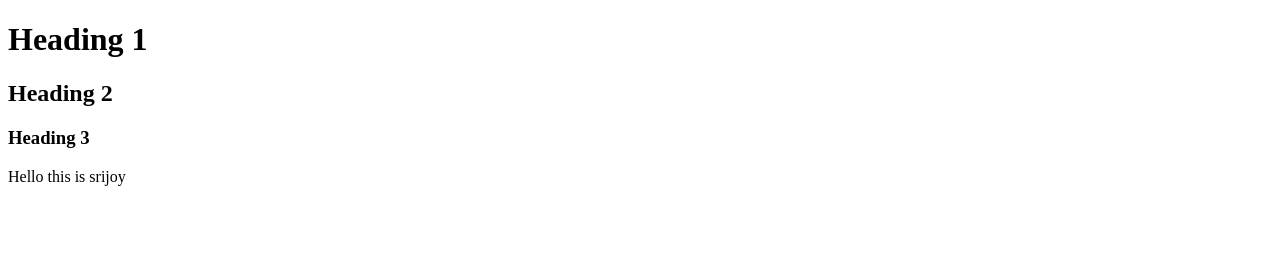
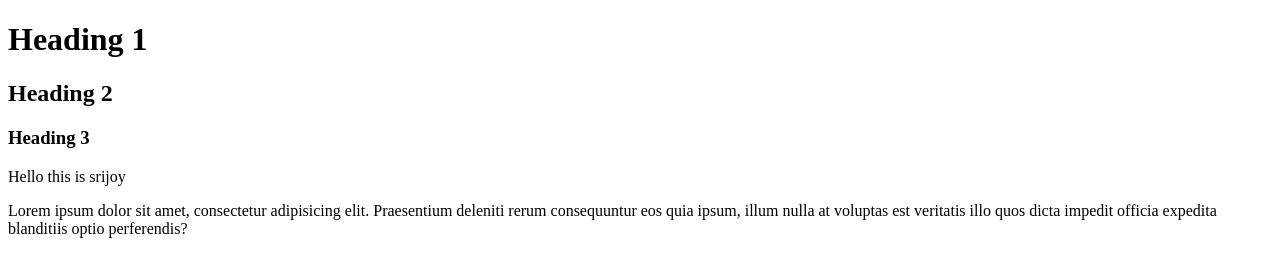
Before and after one commit to srijoy-paul/git-github-Practice-repo, a plain HTML site: page index.html in a window 1280 px wide. Drawn offline with Linux system fonts and the light colour scheme.

Commit message:
Added a Paragraph

```diff
--- a/index.html
+++ b/index.html
@@ -11,6 +11,11 @@
     <h3>Heading 3</h3>
 
     <main>Hello this is srijoy</main>
-
+    <p>
+      Lorem ipsum dolor sit amet, consectetur adipisicing elit. Praesentium
+      deleniti rerum consequuntur eos quia ipsum, illum nulla at voluptas est
+      veritatis illo quos dicta impedit officia expedita blanditiis optio
+      perferendis?
+    </p>
   </body>
 </html>
```
Also changed, not shown: index.css (added).
